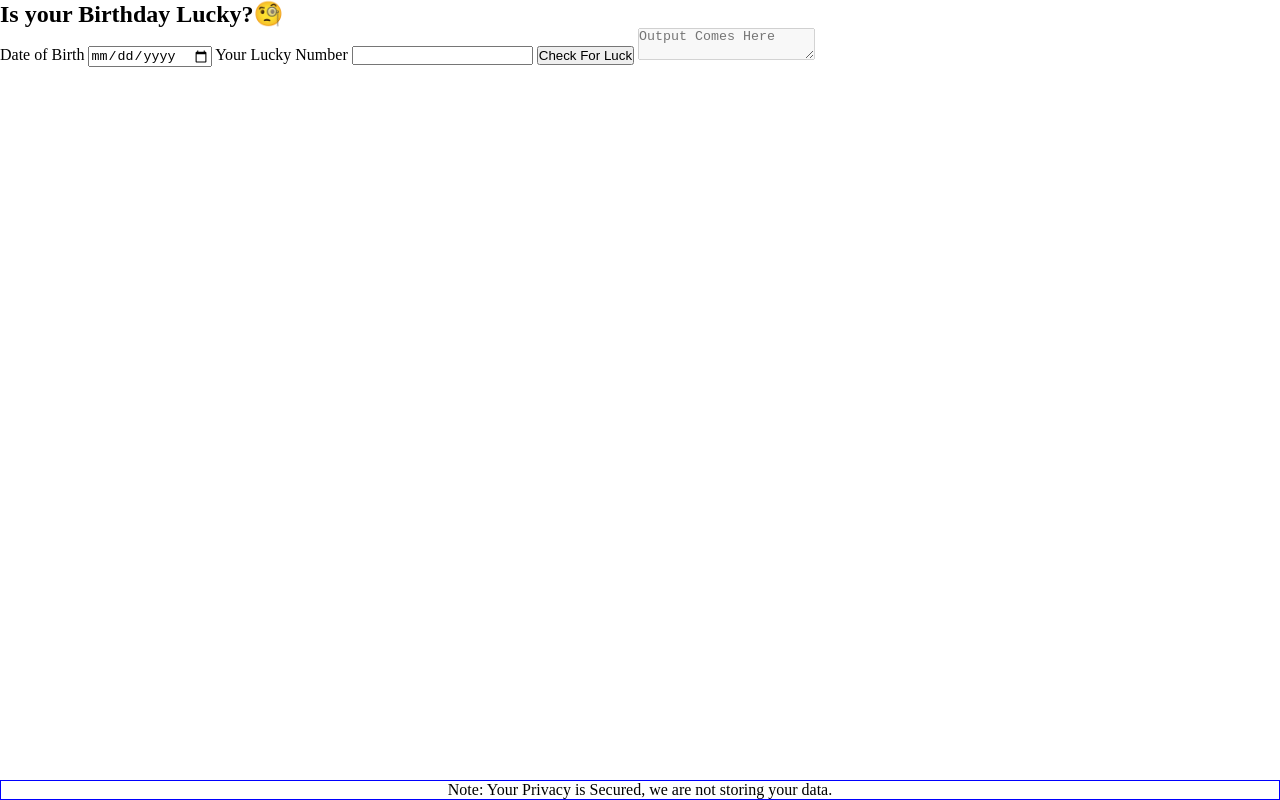
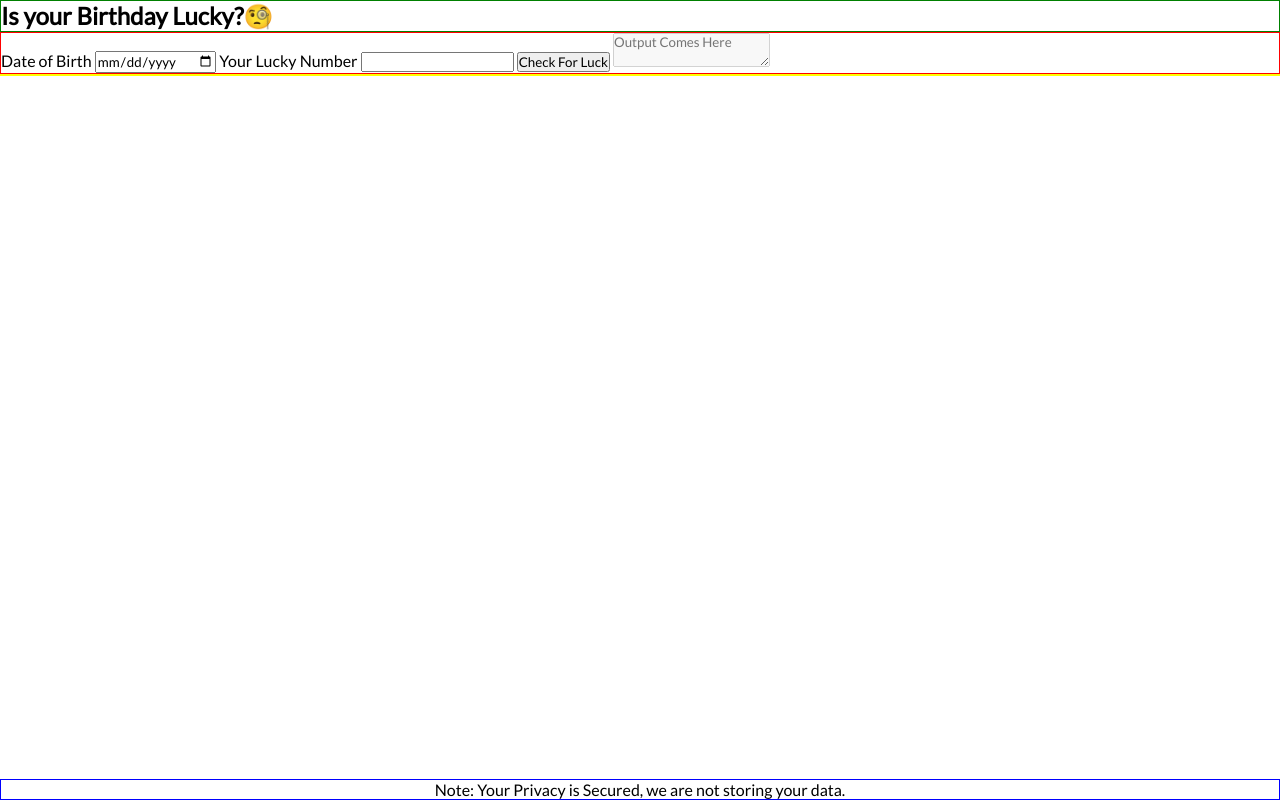
Before and after one commit to kapil551/neogcamp-is-your-birthday-lucky, a plain HTML site: page index.html in a window 1280 px wide. Drawn offline with Linux system fonts and the light colour scheme.

Commit message:
styling: added border and google fonts

```diff
--- a/index.html
+++ b/index.html
@@ -11,7 +11,7 @@
 <body>
 
     <nav>
-        <h1>Is your Birthday Lucky?🧐</h1>
+        <h1 id="nav-heading">Is your Birthday Lucky?🧐</h1>
     </nav>
 
     <main>
--- a/style.css
+++ b/style.css
@@ -1,11 +1,29 @@
+@import url('https://fonts.googleapis.com/css2?family=Lato:wght@400;800&display=swap');
 
 * {
     margin: 0;
     padding: 0;
 
     box-sizing: border-box;
+    font-family: 'Lato', sans-serif;
 }
 
+nav {
+    border:  1px solid green;
+}
+
+nav #nav-heading {
+
+}
+
+main .container {
+    border: 1px solid red;
+}
+
+main .error-message {
+
+    border: 1px solid yellow;
+}
 footer {
     border: 1px solid blue;
     position: fixed;
```
